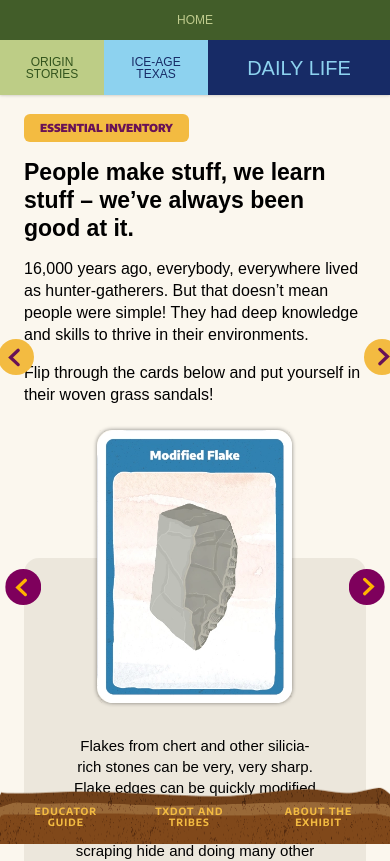
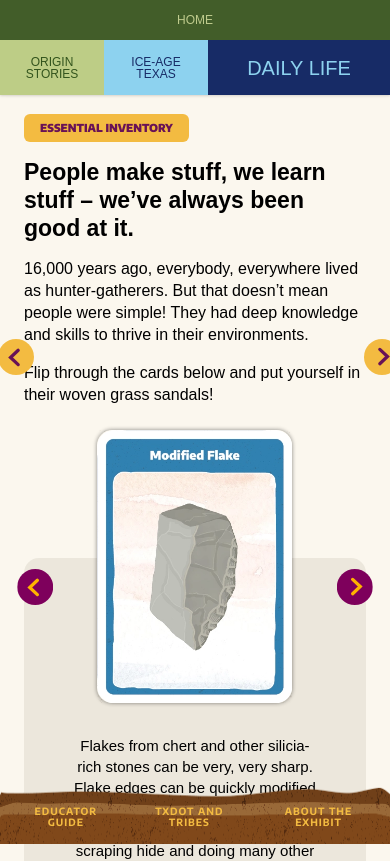
Before and after one commit to scottdickerson/paleoindian-site, a Next.js app: page /stories/daily-life in a window 390 px wide. Shown: the top 861 px of the page. Built offline with nearby package versions, Linux system fonts and the light colour scheme; a web font is replaced by a local one.

Commit message:
fix(cards): scoot buttons away from the edge on iphone

```diff
--- a/src/styles/Cards.module.scss
+++ b/src/styles/Cards.module.scss
@@ -54,11 +54,17 @@
 .rightarrow {
     right: 1vw;
     transform: translateX(60%);
+    @media screen and (max-width: $three_cards_visible_width) {
+        right: 4vw;
+    }
 }
 
 .leftarrow {
     left: 1vw;
     transform: translateX(-60%);
+    @media screen and (max-width: $three_cards_visible_width) {
+        left: 4vw;
+    }
 }
 
 @media (hover) {
```
